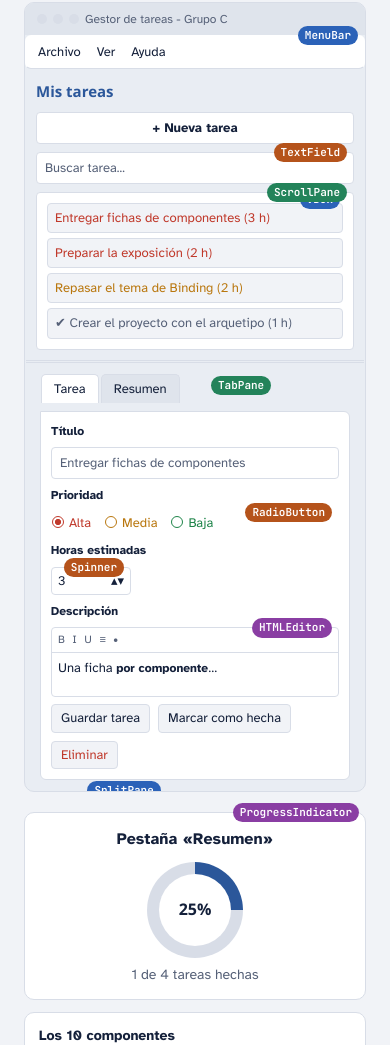
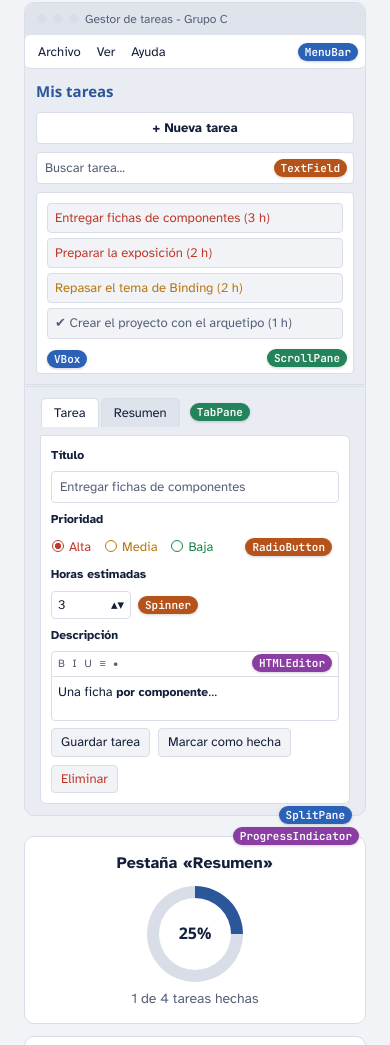
Before and after one commit to evagr11/presentacion-gestor-tareas, a plain HTML site: page index.html in a window 390 px wide. Shown: the part 1208-2253 px from the top of the page. Drawn offline with nearby package versions, Linux system fonts and the light colour scheme; a web font is replaced by a local one.

Commit message:
Refactor styles and improve HTML structure
Updated styles for window components and tags, adjusted layout for responsive design, and fixed HTML structure.

```diff
--- a/index.html
+++ b/index.html
@@ -85,7 +85,8 @@ h1,h2,h3,h4{font-family:var(--f-display); text-wrap:balance; margin:0; line-heig
 
 /* esquema de la ventana */
 .schema{display:grid; grid-template-columns:minmax(0,1fr) 280px; gap:20px; margin-top:28px; align-items:start}
-.win{background:var(--win); border:1px solid var(--line); border-radius:10px; overflow:hidden; font-size:13px}
+.win{background:var(--win); border:1px solid var(--line); border-radius:10px; font-size:13px}
+.win-title{border-radius:10px 10px 0 0}
 .win-title{background:var(--win-bar); padding:7px 12px; color:var(--muted); font-size:12px; display:flex; gap:6px; align-items:center}
 .win-title i{width:10px; height:10px; border-radius:50%; background:var(--line); display:inline-block}
 .zone{position:relative; border:1.5px dashed transparent; border-radius:6px}
@@ -113,9 +114,16 @@ h1,h2,h3,h4{font-family:var(--f-display); text-wrap:balance; margin:0; line-heig
 .editor .tool{border-bottom:1px solid var(--line); padding:3px 6px; color:var(--muted); letter-spacing:.2em; font-size:11px}
 .btns{display:flex; gap:8px; flex-wrap:wrap}
 .btns span{border:1px solid var(--line); border-radius:4px; padding:3px 9px; background:var(--bg)}
-.tag{position:absolute; top:-10px; right:6px; z-index:1; font-family:var(--f-mono); font-size:11px; font-weight:600; text-decoration:none; color:#fff; background:var(--zc); padding:1px 7px; border-radius:999px; white-space:nowrap}
-.zone[data-pos="bl"] > .tag{top:auto; bottom:-10px; right:auto; left:calc(30% - 40px)}
-.zone[data-pos="tl"] > .tag{right:auto; left:170px; top:2px}
+/* etiquetas: cada una en un hueco libre de su componente para que no se pisen */
+.tag{position:absolute; top:50%; right:6px; transform:translateY(-50%); z-index:2; font-family:var(--f-mono); font-size:11px; line-height:16px; font-weight:600; text-decoration:none; color:#fff; background:var(--zc); padding:1px 7px; border-radius:999px; white-space:nowrap; box-shadow:0 1px 3px rgba(0,0,0,.18)}
+.zone[data-c="splitpane"] > .tag{top:auto; bottom:-10px; right:auto; left:30%; transform:translateX(-50%)}
+.zone[data-c="tabpane"] > .tag{right:auto; left:calc(100% + 10px)}
+.zone[data-c="scrollpane"] > .tag{top:auto; bottom:6px; transform:none}
+.zone[data-c="vbox"] > .tag{top:calc(100% + 8px); right:auto; left:3px; transform:none}
+.zone[data-c="spinner"] > .tag{right:auto; left:calc(100% + 8px)}
+.zone[data-c="htmleditor"] > .tag{top:2px; transform:none}
+.zone[data-c="progressindicator"] > .tag{top:-10px; transform:none}
+.tabs.zone{align-self:flex-start}
 .side{display:flex; flex-direction:column; gap:12px}
 .mini{background:var(--surface); border:1px solid var(--line); border-radius:10px; padding:14px; text-align:center}
 .ring{width:96px; height:96px; margin:10px auto 6px; border-radius:50%; background:conic-gradient(var(--accent) 0 25%, var(--line) 25% 100%); display:grid; place-items:center}
@@ -185,6 +193,9 @@ footer{padding-block:36px 48px; color:var(--muted); font-size:14px; border-top:1
 @media (max-width:560px){
   .split{grid-template-columns:minmax(0,1fr)}
   .left{border-right:0; border-bottom:3px double var(--line)}
+  .left .fake-list{padding-bottom:30px}
+  .zone[data-c="vbox"] > .tag{top:auto; bottom:-26px; left:3px}
+  .zone[data-c="splitpane"] > .tag{left:auto; right:12px; transform:none}
   .team{grid-template-columns:minmax(0,1fr)}
   .nav{display:none}
   body{font-size:16px}
@@ -233,7 +244,7 @@ footer{padding-block:36px 48px; color:var(--muted); font-size:14px; border-top:1
         <div class="win" aria-label="Esquema de la ventana">
           <div class="win-title"><i></i><i></i><i></i> Gestor de tareas - Grupo C</div>
           <div class="zone menu" data-c="menubar"><span>Archivo</span><span>Ver</span><span>Ayuda</span></div>
-          <div class="zone split" data-c="splitpane" data-pos="bl">
+          <div class="zone split" data-c="splitpane">
             <div class="left">
               <h5>Mis tareas</h5>
               <div class="fake-btn">+ Nueva tarea</div>
@@ -248,7 +259,7 @@ footer{padding-block:36px 48px; color:var(--muted); font-size:14px; border-top:1
               </div>
             </div>
             <div class="right">
-              <div class="zone tabs" data-c="tabpane" data-pos="tl"><span class="on">Tarea</span><span>Resumen</span></div>
+              <div class="zone tabs" data-c="tabpane"><span class="on">Tarea</span><span>Resumen</span></div>
               <div class="form">
                 <b>Título</b>
                 <div class="fake-in">Entregar fichas de componentes</div>
```
